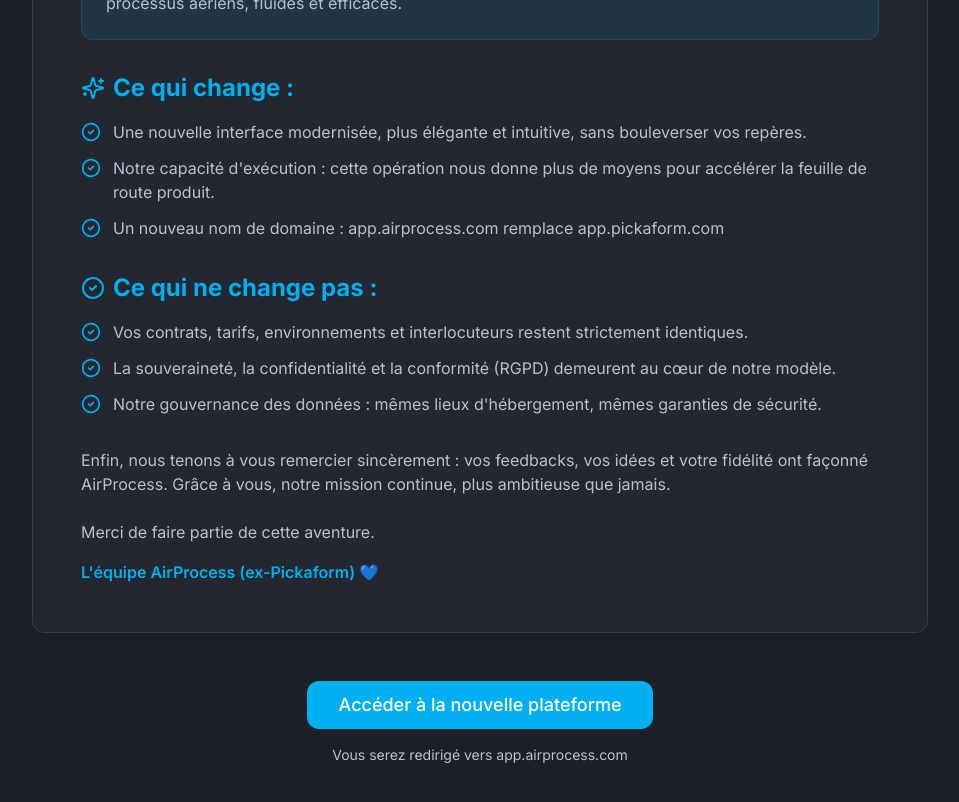
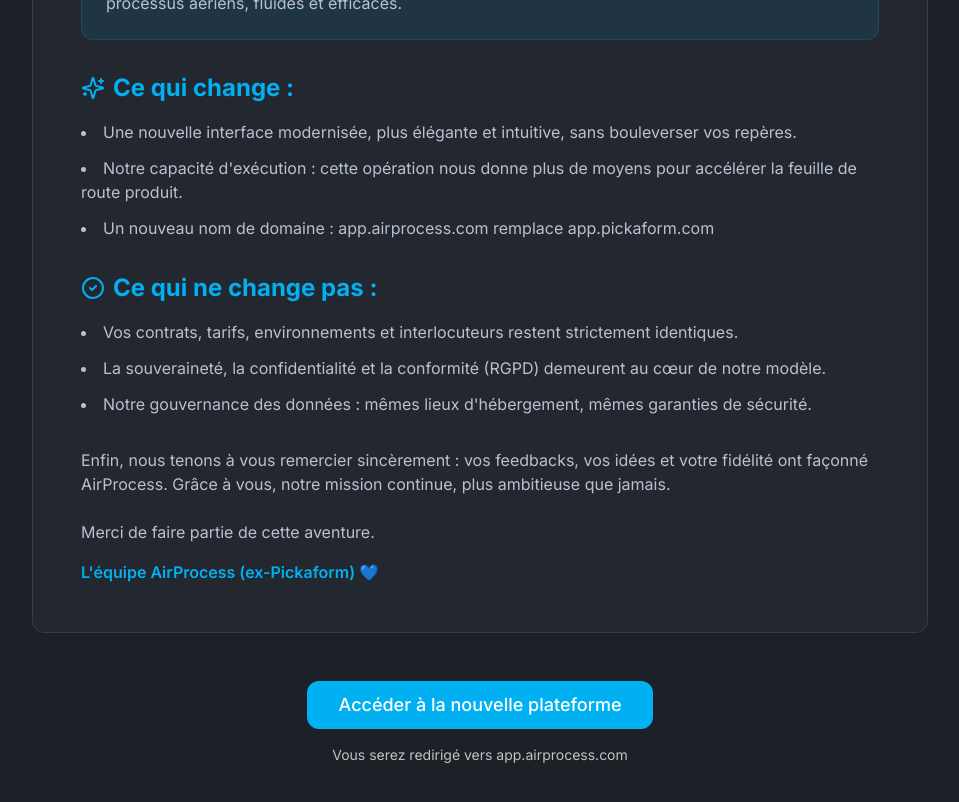
Before and after one commit to PickaForm/airprocess-transition-hub, a React (Vite) app: page / in a window 1280 px wide. Shown: the part 1160-1962 px from the top of the page, without its empty margins (160-1119 px from the left). Built offline with nearby package versions, Linux system fonts and the light colour scheme; the HTML template or start-up script is replaced by a standard one.

Commit message:
Fix bullet point style

```diff
--- a/src/pages/Index.tsx
+++ b/src/pages/Index.tsx
@@ -114,25 +114,15 @@ const Index = () => {
                 <p className="text-foreground">{t.newName}</p>
               </div>
 
-              {/* What Changes */}
               <div className="mb-8">
                 <h2 className="text-2xl font-bold text-primary mb-4 flex items-center gap-2">
                   <Sparkles className="w-6 h-6" />
                   {t.whatChanges}
                 </h2>
-                <ul className="space-y-3">
-                  <li className="flex items-start gap-3">
-                    <CheckCircle2 className="w-5 h-5 text-primary mt-0.5 flex-shrink-0" />
-                    <span className="text-foreground">{t.change1}</span>
-                  </li>
-                  <li className="flex items-start gap-3">
-                    <CheckCircle2 className="w-5 h-5 text-primary mt-0.5 flex-shrink-0" />
-                    <span className="text-foreground">{t.change2}</span>
-                  </li>
-                  <li className="flex items-start gap-3">
-                    <CheckCircle2 className="w-5 h-5 text-primary mt-0.5 flex-shrink-0" />
-                    <span className="text-foreground">{t.change3}</span>
-                  </li>
+                <ul className="space-y-3 list-disc list-inside">
+                  <li className="text-foreground">{t.change1}</li>
+                  <li className="text-foreground">{t.change2}</li>
+                  <li className="text-foreground">{t.change3}</li>
                 </ul>
               </div>
 
@@ -142,19 +132,10 @@ const Index = () => {
                   <CheckCircle2 className="w-6 h-6" />
                   {t.whatStays}
                 </h2>
-                <ul className="space-y-3">
-                  <li className="flex items-start gap-3">
-                    <CheckCircle2 className="w-5 h-5 text-primary mt-0.5 flex-shrink-0" />
-                    <span className="text-foreground">{t.stay1}</span>
-                  </li>
-                  <li className="flex items-start gap-3">
-                    <CheckCircle2 className="w-5 h-5 text-primary mt-0.5 flex-shrink-0" />
-                    <span className="text-foreground">{t.stay2}</span>
-                  </li>
-                  <li className="flex items-start gap-3">
-                    <CheckCircle2 className="w-5 h-5 text-primary mt-0.5 flex-shrink-0" />
-                    <span className="text-foreground">{t.stay3}</span>
-                  </li>
+                <ul className="space-y-3 list-disc list-inside">
+                  <li className="text-foreground">{t.stay1}</li>
+                  <li className="text-foreground">{t.stay2}</li>
+                  <li className="text-foreground">{t.stay3}</li>
                 </ul>
               </div>
 
```
